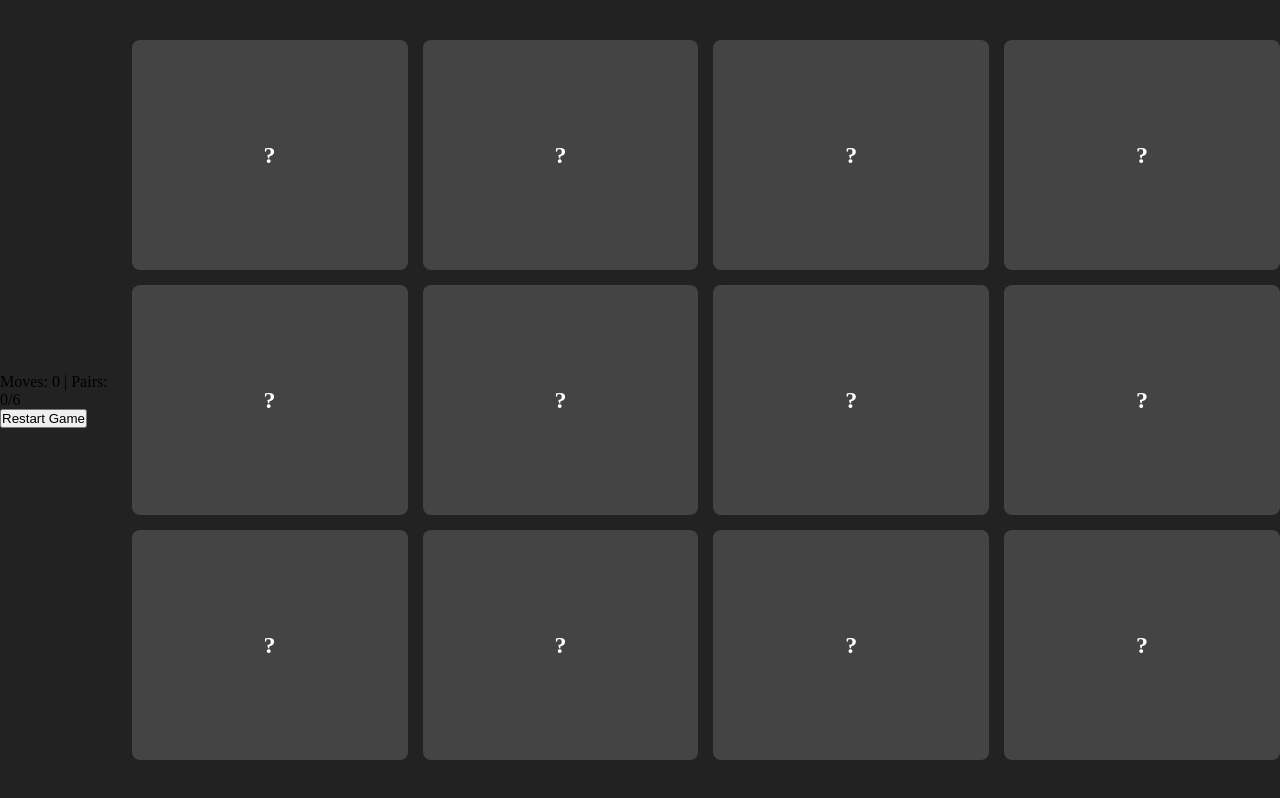
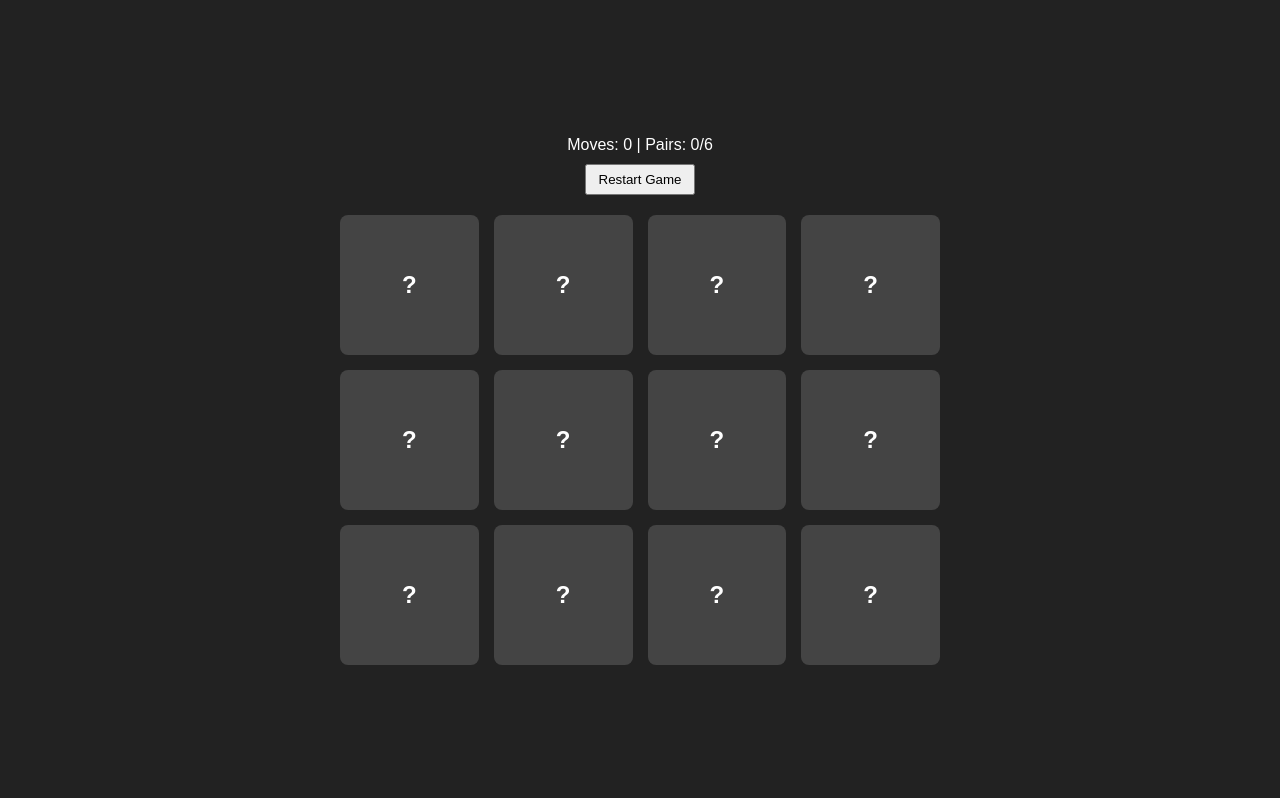
Before and after one commit to ferd-aboubakr/warmup-javascript, a plain HTML site: page memory-card-game/index.html in a window 1280 px wide. Drawn offline with Linux system fonts and the light colour scheme.

Commit message:
style: fix stylesheet comments and add layout for game ui elements

```diff
--- a/memory-card-game/style.css
+++ b/memory-card-game/style.css
@@ -7,14 +7,28 @@
 body {
     height: 100vh;
     display: flex;
+    flex-direction: column;
     justify-content: center;
     align-items: center;
     background-color: #222;
+    color: white;
+    font-family: Arial, sans-serif;
+}
+
+.game-ui {
+    margin-bottom: 20px;
+    text-align: center;
+}
+
+.game-ui button {
+    margin-top: 10px;
+    padding: 6px 12px;
+    cursor: pointer;
 }
 
 .game-board {
-    width: 90vw;
-    height: 90vh;
+    width: 600px;
+    height: 450px;
     display: grid;
     grid-template-columns: repeat(4, 1fr);
     grid-template-rows: repeat(3, 1fr);
```
